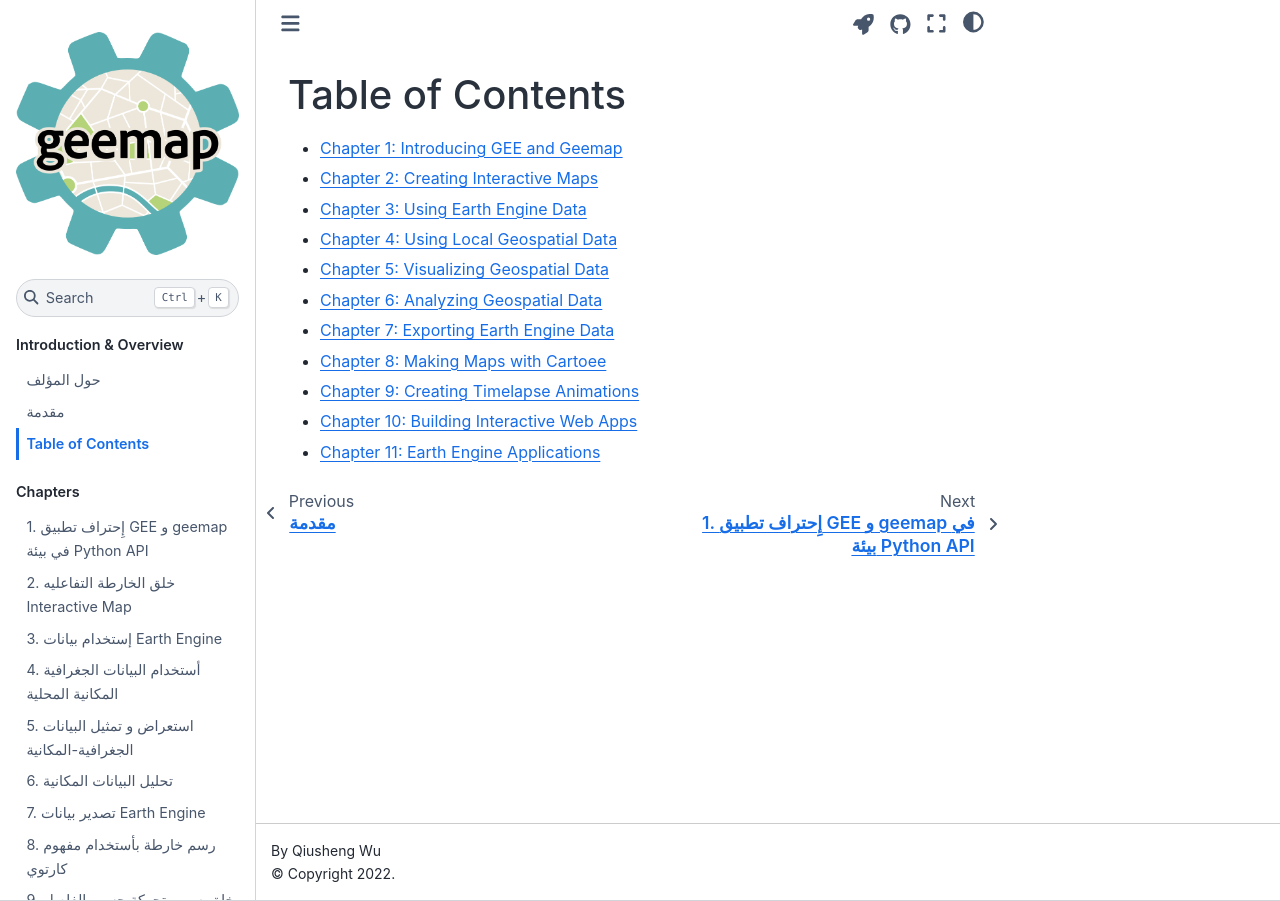
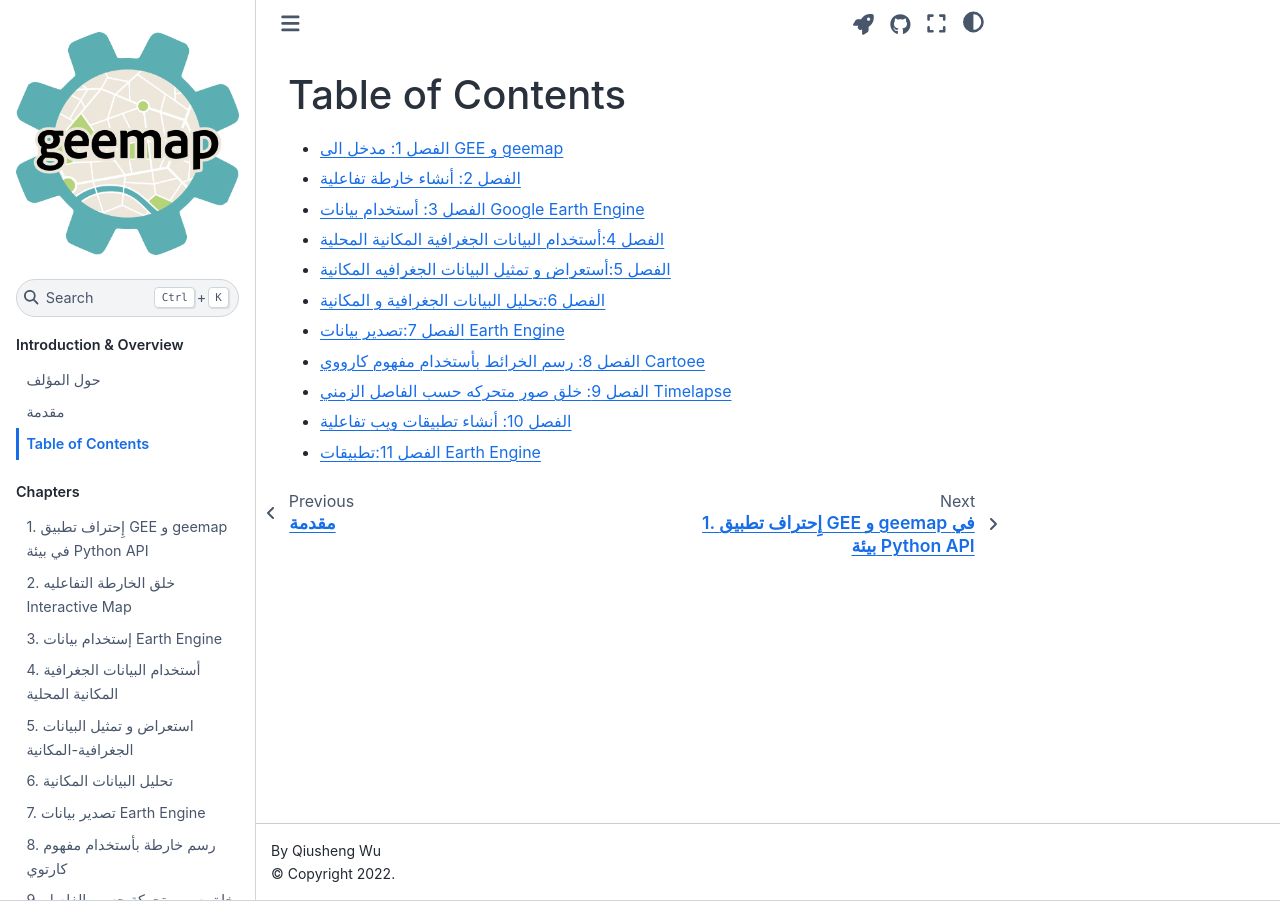
Before and after one commit to giswqs/geebook-arabic, a Jupyter Book: the page built from chapters/toc.md, in a window 1280 px wide. Built offline with Jupyter Book 1.0.4 settings and Sphinx 7.4.7 and the Sphinx Book theme 1.1.4, drawn with Linux system fonts in a browser that asks for light colours.

Commit message:
Update toc.md

```diff
--- a/chapters/toc.md
+++ b/chapters/toc.md
@@ -13,14 +13,14 @@ kernelspec:
 
 # Table of Contents
 
-- [Chapter 1: Introducing GEE and Geemap](https://book.geemap.org/chapters/01_introduction.html)
-- [Chapter 2: Creating Interactive Maps](https://book.geemap.org/chapters/02_maps.html)
-- [Chapter 3: Using Earth Engine Data](https://book.geemap.org/chapters/03_gee_data.html)
-- [Chapter 4: Using Local Geospatial Data](https://book.geemap.org/chapters/04_local_data.html)
-- [Chapter 5: Visualizing Geospatial Data](https://book.geemap.org/chapters/05_data_viz.html)
-- [Chapter 6: Analyzing Geospatial Data](https://book.geemap.org/chapters/06_data_analysis.html)
-- [Chapter 7: Exporting Earth Engine Data](https://book.geemap.org/chapters/07_data_export.html)
-- [Chapter 8: Making Maps with Cartoee](https://book.geemap.org/chapters/08_cartoee.html)
-- [Chapter 9: Creating Timelapse Animations](https://book.geemap.org/chapters/09_timelapse.html)
-- [Chapter 10: Building Interactive Web Apps](https://book.geemap.org/chapters/10_webapps.html)
-- [Chapter 11: Earth Engine Applications](https://book.geemap.org/chapters/11_applications.html)
+- [الفصل 1: مدخل الى GEE و geemap](https://book.geemap.org/chapters/01_introduction.html)
+- [الفصل 2: أنشاء خارطة تفاعلية](https://book.geemap.org/chapters/02_maps.html)
+- [الفصل 3: أستخدام بيانات Google Earth Engine](https://book.geemap.org/chapters/03_gee_data.html)
+- [الفصل 4:أستخدام البيانات الجغرافية المكانية المحلية](https://book.geemap.org/chapters/04_local_data.html)
+- [الفصل 5:أستعراض و تمثيل البيانات الجغرافيه المكانية](https://book.geemap.org/chapters/05_data_viz.html)
+- [الفصل 6:تحليل البيانات الجغرافية و المكانية](https://book.geemap.org/chapters/06_data_analysis.html)
+- [الفصل 7:تصدير بيانات Earth Engine](https://book.geemap.org/chapters/07_data_export.html)
+- [الفصل 8: رسم الخرائط بأستخدام مفهوم كارووي Cartoee](https://book.geemap.org/chapters/08_cartoee.html)
+- [الفصل 9: خلق صور متحركه حسب الفاصل الزمني Timelapse](https://book.geemap.org/chapters/09_timelapse.html)
+- [الفصل 10: أنشاء تطبيقات ويب تفاعلية](https://book.geemap.org/chapters/10_webapps.html)
+- [الفصل 11:تطبيقات Earth Engine](https://book.geemap.org/chapters/11_applications.html)
```
